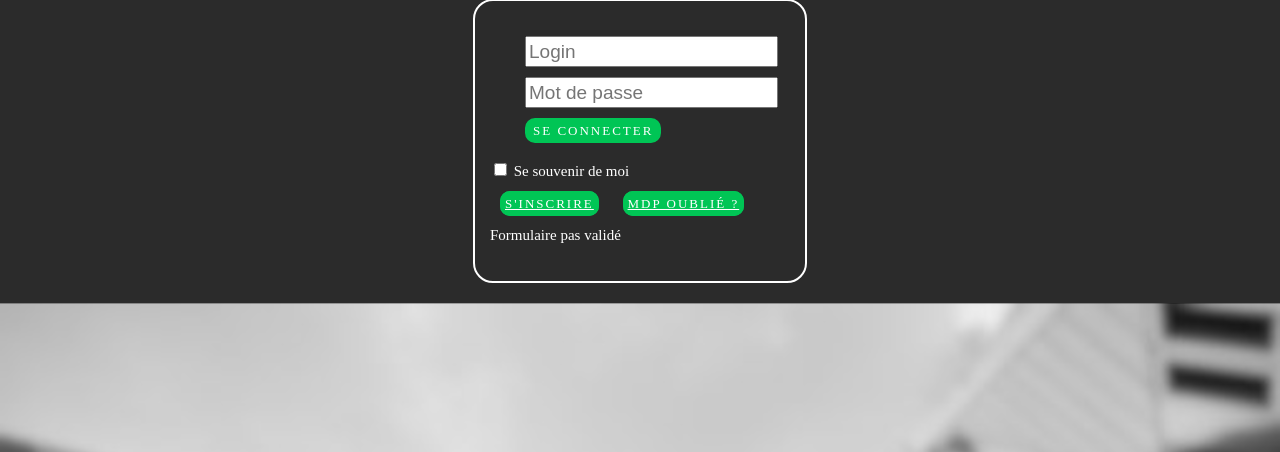
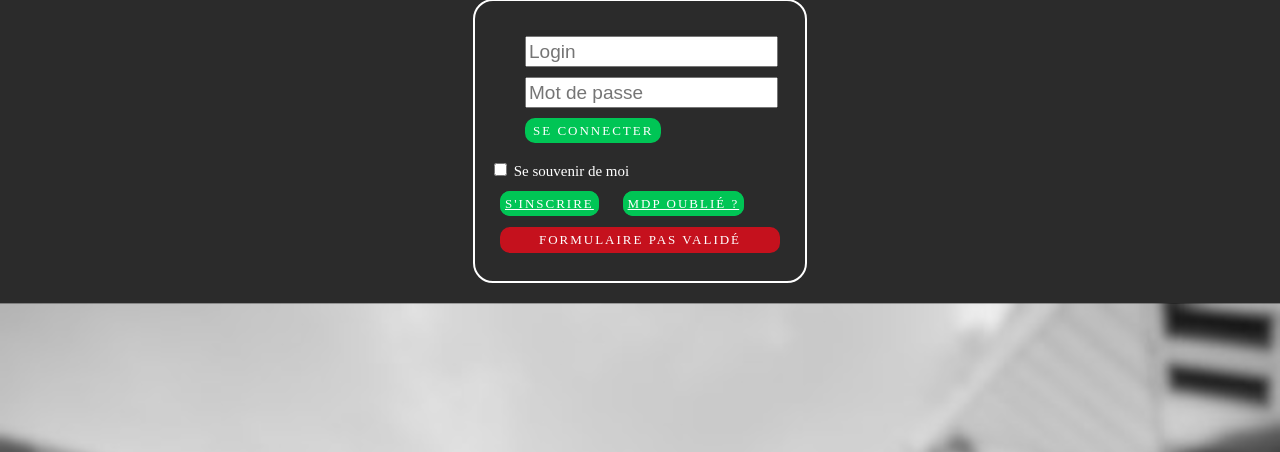
Before and after one commit to Nicolass-B/dohome_enterprise, a PHP site: page /controller/traitement_connexion.php in a window 1280 px wide. Shown: the part 205-657 px from the top of the page. Run offline with PHP 8.4, Linux system fonts and the light colour scheme.

```diff
--- a/css/style_home.css
+++ b/css/style_home.css
@@ -220,3 +220,19 @@ section{
     display: flex;
     justify-content: space-around;
 }
+
+.styleMessageErreur{
+    text-align: center;
+    width: auto;
+    font-family: "PT Sans";
+    text-transform: uppercase;
+    letter-spacing: 2px;
+    background-color: #c5111d;
+    color: white;
+    border-radius: 10px;
+    border: 2px solid #c5111d;
+    font-size: 13px;
+    margin: 10px;
+    padding: 3px;
+    margin-bottom: 15px;
+}
--- a/vue/home.php
+++ b/vue/home.php
@@ -52,9 +52,9 @@ if (!isset($_SESSION)) {session_start();}
 
         </form>
 
-        <div class="styleMessageErreur">
+        <div class="">
             <?php if (isset($messageErreur)) {
-                echo '<div class="">'.$messageErreur.'</div>';
+                echo '<div class="styleMessageErreur">'.$messageErreur.'</div>';
             } ?>
         </div>
     </div>
--- a/vue/sign_up.php
+++ b/vue/sign_up.php
@@ -131,7 +131,7 @@
                 </div>
             </fieldset>
         </form>
-        <?php if(isset($error)){echo '<div class="">'.$error.'</div>' ;} ; ?>
+        <?php if(isset($error)){echo '<div class="success">'.$error.'</div>' ;} ; ?>
 
     </div>
 </section>
```
Also changed, not shown: css/style_sign_up.css (+21 -0 lines).
